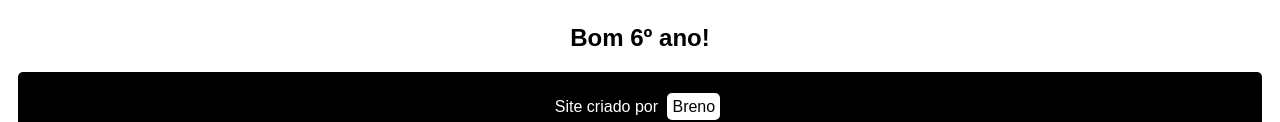
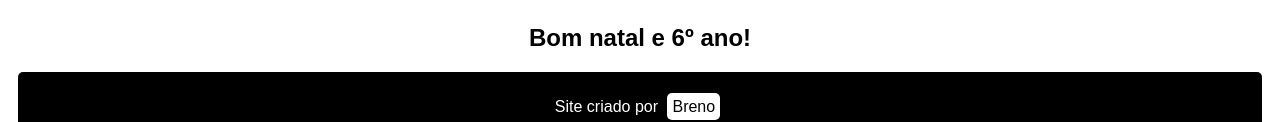
Before and after one commit to Breno-Pontes-2014/Site-de-memoria-do-5-b, a plain HTML site: page index.html in a window 1280 px wide. Shown: the part 901-1023 px from the top of the page. Drawn offline with Linux system fonts and the light colour scheme.

Commit message:
natal adicionado

```diff
--- a/index.html
+++ b/index.html
@@ -23,7 +23,7 @@
         <section>
             <img src="imagens/Imagem da turma.jpg" alt="Imagem da turma">
         </section>
-        <h2>Bom 6º ano!</h2>
+        <h2>Bom natal e 6º ano!</h2>
     </main>
     <footer>
         <p>Site criado por <a href="https://github.com/Breno-Pontes-2014" target="_blank">Breno</a></p>
```
